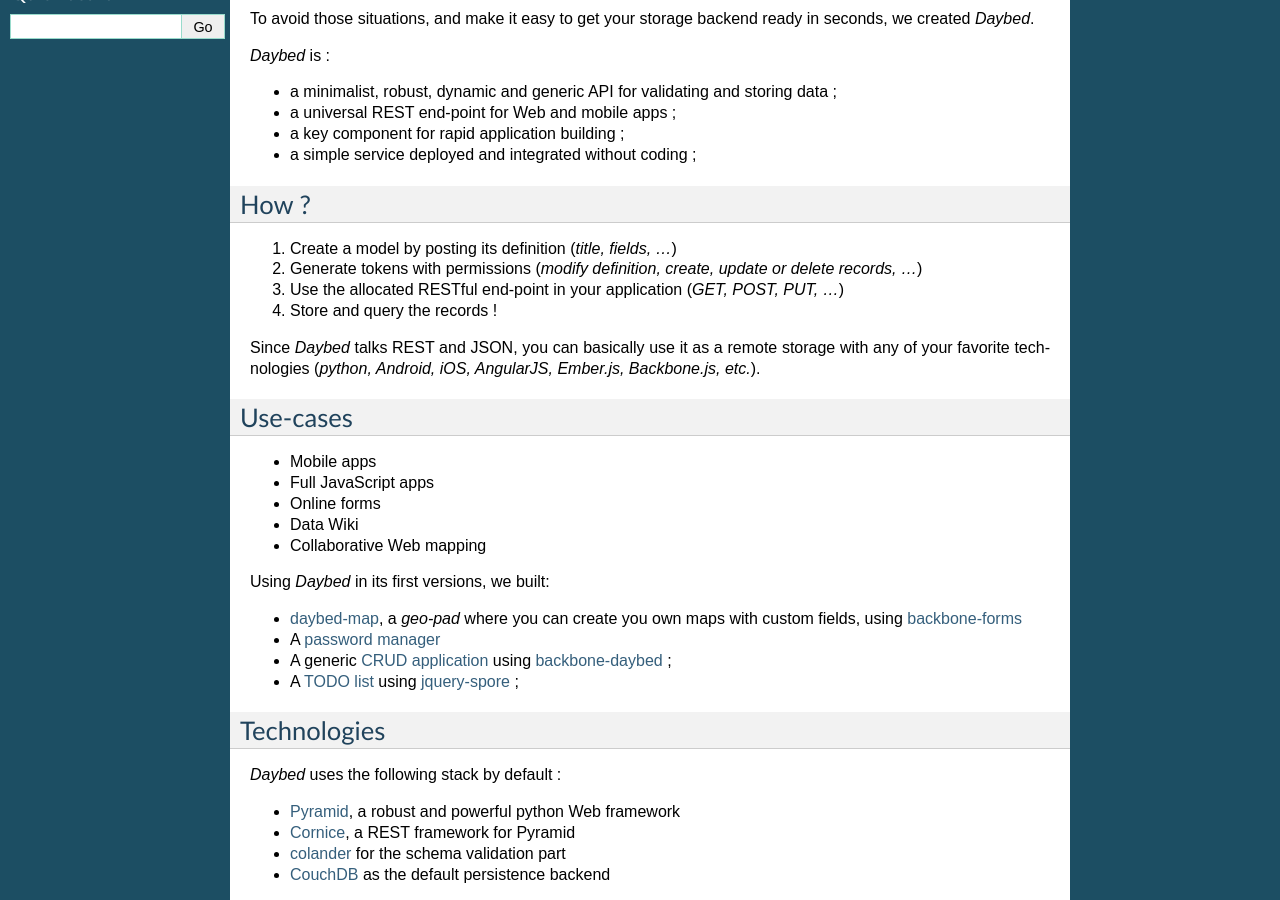
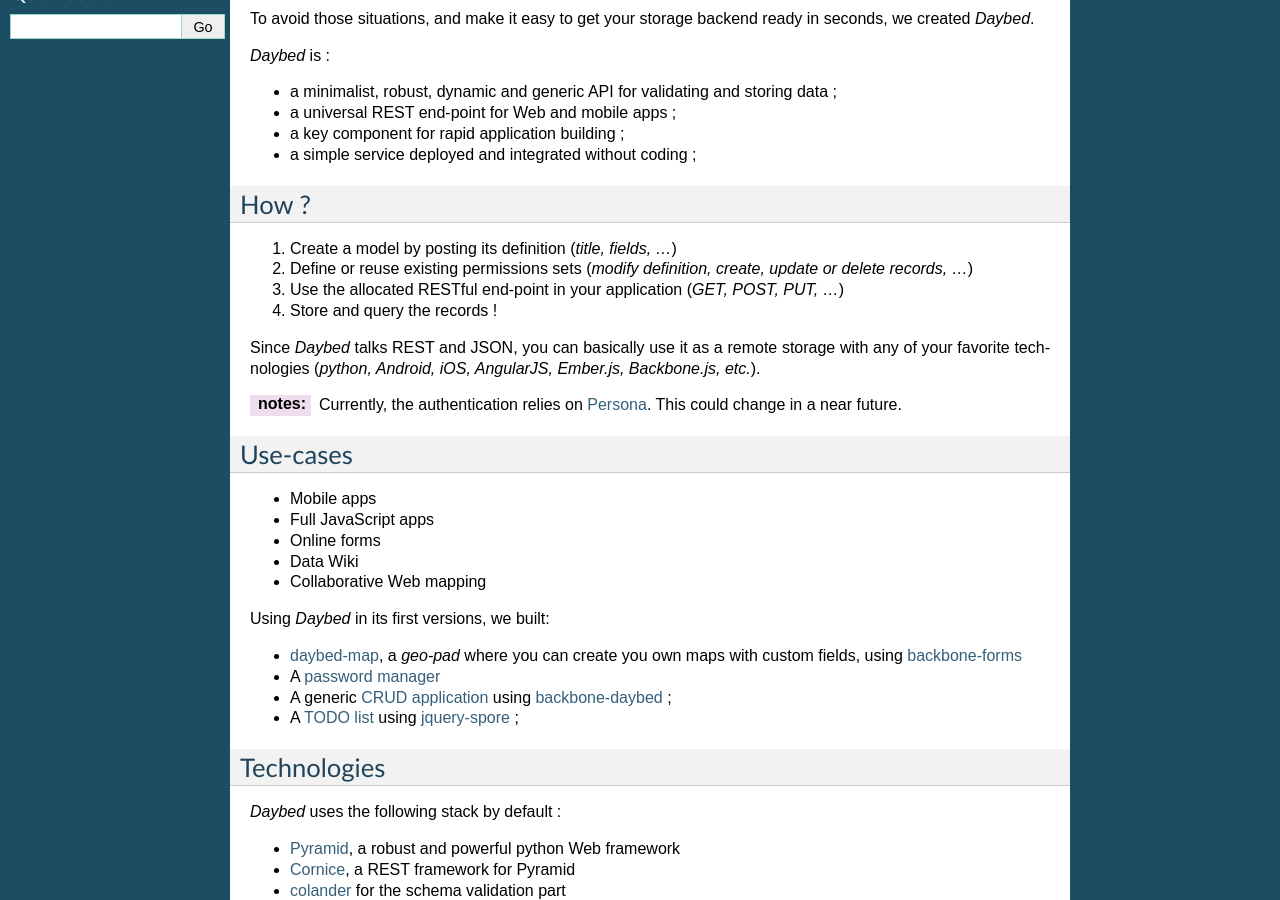
Before and after one commit to spiral-project/daybed, a Sphinx documentation site: the page built from docs/source/index.rst, in a window 1280 px wide and 900 px high, scrolled down 313 px. Built offline with Sphinx 7.4.7, drawn with Linux system fonts in a browser that asks for light colours.

Commit message:
Docs should reflect current code-base

```diff
--- a/docs/source/index.rst
+++ b/docs/source/index.rst
@@ -29,12 +29,17 @@
 =====
 
 #. Create a model by posting its definition (*title, fields, ...*)
-#. Generate tokens with permissions (*modify definition, create, update or delete records, ...*)
+#. Define or reuse existing permissions sets (*modify definition, create, update or delete records, ...*)
 #. Use the allocated RESTful end-point in your application (*GET, POST, PUT, ...*)
 #. Store and query the records !
 
 Since *Daybed* talks REST and JSON, you can basically use it as a remote storage with
 any of your favorite technologies (*python, Android, iOS, AngularJS, Ember.js, Backbone.js, etc.*).
+
+:notes:
+
+    Currently, the authentication relies on `Persona <https://www.mozilla.org/en-US/persona/>`_.
+    This could change in a near future.
 
 
 Use-cases
```
